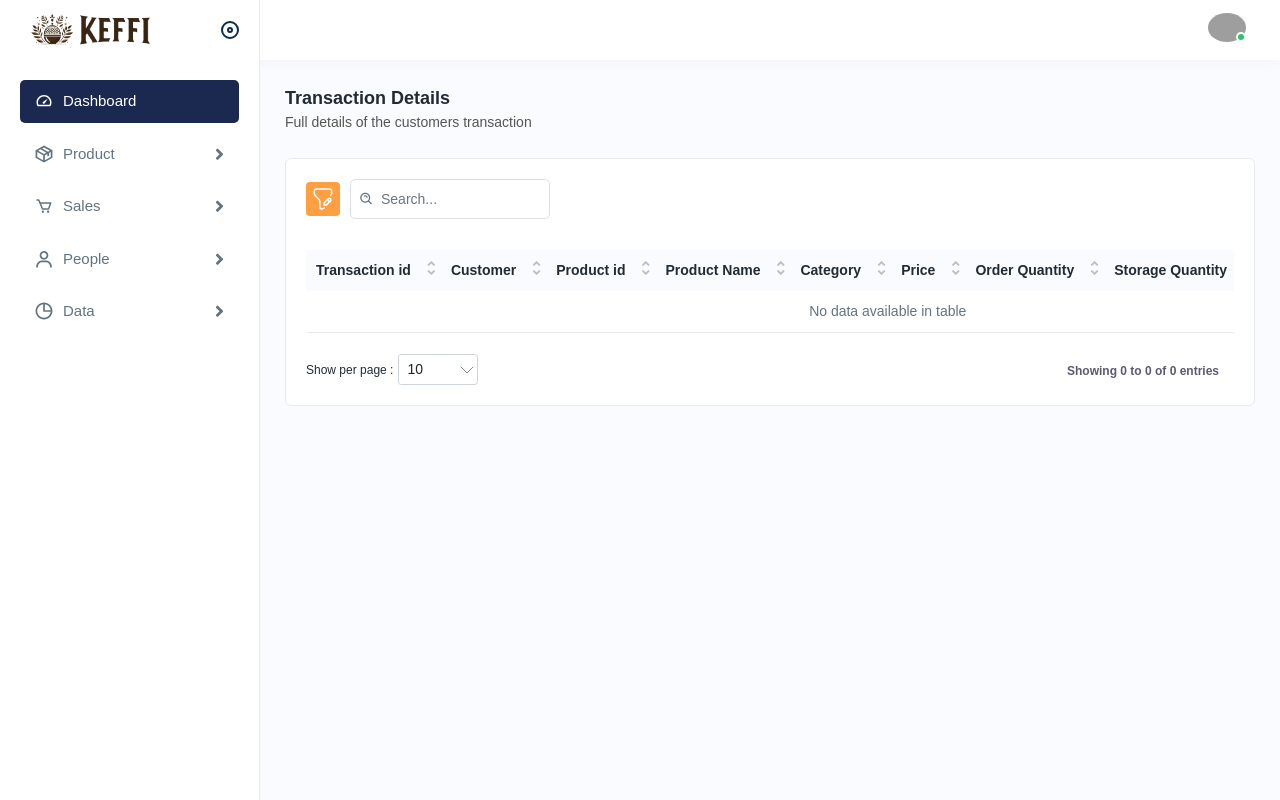
After one commit to ShanShenShan/finals, a PHP site: page /pos1/sales/sales_detail.php in a window 1280 px wide. The commit adds this page. Run offline with PHP 8.4, Linux system fonts and the light colour scheme; a user stored in the database is signed in; data that the repository does not hold is empty; grey boxes are pictures that could not be loaded.

Commit message:
transaction history full details and sales list

```diff
--- a/includes/sidebar.php
+++ b/includes/sidebar.php
@@ -79,7 +79,7 @@
                             <a href="javascript:void(0);"><img src="<?php echo"".FILEPATH."";?>/assets/img/icons/sales1.svg" alt="img"><span>
                                     Sales</span> <span class="menu-arrow"></span></a>
                             <ul>
-                                <li><a href="../sales/saleslist.php">Sales List</a></li>
+                                <li><a href="../sales/sales_list.php">Sales List</a></li>
                                 <li><a href="../sales/pending_list.php">Pending Orders</a></li>
                                 <li><a href="../sales/pos.php">POS</a></li>
 
--- /dev/null
+++ b/sales/sales_detail.php
@@ -0,0 +1,250 @@
+<?php require "../includes/header.php"; ?> <!-- Strictly requiring to include the header.php-->
+<?php require "../config/connection.php"; ?> <!-- Strictly requiring to include the connection.php-->
+<?php require "../includes/redirecting.php"; ?> <!-- Strictly requiring to include the redirecting.php-->
+<?php require "../includes/sidebar.php"; ?>
+<?php
+if (isset($_GET['id'])) {
+    $id = $_GET['id'];
+
+    $query = $connection->prepare("SELECT
+        inv.product_name,
+        cat.category_name,
+        inv.price,
+        inv.image,
+        tp.id AS transaction_product_id,
+        tp.tr_id AS tr_id,
+        tp.product_id,
+        tp.quantity,
+        tp.o_quantity,
+        tr.total_amount,
+        tr.cash_amount
+    FROM
+        inventory inv
+    INNER JOIN
+        category cat ON inv.category_id = cat.id
+    INNER JOIN
+        transaction_products tp ON inv.id = tp.product_id
+    INNER JOIN
+        transaction_records tr ON tp.tr_id = tr.customer_id
+    WHERE
+        tr.customer_id = :id");
+
+    $query->bindParam(':id', $id, PDO::PARAM_INT);
+    $query->execute();
+    $transaction_details = $query->fetchAll(PDO::FETCH_OBJ);
+
+    foreach ($transaction_details as $transaction_info) {
+        $customer_id = $transaction_info->tr_id;
+        $transaction_product_id = $transaction_info->transaction_product_id;
+        $product_id = $transaction_info->product_id;
+        $product_name = $transaction_info->product_name;
+        $category_name = $transaction_info->category_name;
+        $product_price = $transaction_info->price;
+        $storage = $transaction_info->quantity;
+        $order_quantity = $transaction_info->o_quantity;
+        $product_image = $transaction_info->image;
+        $total_amount = $transaction_info->total_amount;
+        $cash_amount = $transaction_info->cash_amount;
+
+        // Use the fetched data here as needed
+    }
+}
+
+
+?>
+
+<body>
+    <div class="page-wrapper">
+        <div class="content">
+
+
+
+            <div class="page-header">
+                <div class="page-title">
+                    <h4>Transaction Details</h4>
+                    <h6>Full details of the customers transaction</h6>
+                </div>
+            </div>
+            <div class="card">
+                <div class="card-body">
+                    <div class="table-top">
+                        <div class="search-set">
+                            <div class="search-path">
+                                <a class="btn btn-filter" id="filter_search">
+                                    <img src="<?php echo FILEPATH; ?>/assets/img/icons/filter.svg" alt="img">
+                                    <span><img src="<?php echo FILEPATH; ?>/assets/img/icons/closes.svg" alt="img"></span>
+                                </a>
+                            </div>
+                            <div class="search-input">
+                                <a class="btn btn-searchset"><img src="<?php echo FILEPATH; ?>/assets/img/icons/search-white.svg" alt="img"></a>
+                            </div>
+                        </div>
+                    </div>
+                    <!--Filtering option-->
+                    <div class="card mb-0" id="filter_inputs">
+                        <div class="card-body pb-0">
+                            <div class="row">
+
+                            </div>
+                        </div>
+                    </div>
+                    <!--Table data of the products-->
+                    <div class="table-responsive">
+                        <table class="table  datanew">
+                            <thead>
+                                <tr>
+                                    <th>Transaction id</th>
+                                    <th>Customer</th>
+                                    <th>Product id </th>
+                                    <th>Product Name</th>
+                                    <th>Category</th>
+                                    <th>Price</th>
+                                    <th>Order Quantity</th>
+                                    <th>Storage Quantity</th>
+                                    <th>Total</th>
+                                    <th>Cash Tendered</th>
+                                </tr>
+                            </thead>
+                            <tbody>
+                                <?php foreach ($transaction_details as $transaction_info) : ?><!--Iterating each value from admin list and assigning it to $admin-->
+                                    <tr>
+                                        <td><?php echo $transaction_product_id; ?></td>
+                                        <td><?php echo $transaction_info->tr_id; ?></td>
+                                        <td><?php echo $transaction_info->product_id; ?></td>
+                                        <td><?php echo $transaction_info->product_name; ?></td>
+                                        <td><?php echo $transaction_info->category_name; ?></td>
+                                        <td><?php echo $transaction_info->price;?></td>
+                                        <td><?php echo $transaction_info->o_quantity; ?></td>
+                                        <td><?php echo $transaction_info->quantity; ?></td>
+                                        <td><?php echo $transaction_info->total_amount; ?></td>
+                                        <td><?php echo $transaction_info->cash_amount;?></td>
+                                    </tr>
+                                <?php endforeach; ?>
+                            </tbody>
+                        </table>
+                    </div>
+                </div>
+            </div>
+            <?php foreach ($transaction_details as $transaction_info) : ?>
+
+
+                <div class="row">
+                    <div class="col-lg-8 col-sm-12">
+                        <div class="card">
+                            <div class="card-body">
+                                <div class="bar-code-view">
+                                    <p>Bar code Not available</p>
+                                    <a class="printimg">
+                                        <img src="<?php echo FILEPATH; ?>/assets/img/icons/printer.svg" alt="print">
+                                    </a>
+                                </div>
+                                <div class="productdetails">
+                                    <ul class="product-bar">
+                                        <li>
+                                            <h4>Product</h4>
+                                            <h6><?php echo $transaction_info->product_name; ?> </h6>
+                                        </li>
+                                        <li>
+                                            <h4>Category</h4>
+                                            <h6><?php echo $transaction_info->category_name;
+                                                ?></h6>
+                                        </li>
+
+
+                                        <li>
+                                            <h4>Order Quantity</h4>
+                                            <h6><?php echo $transaction_info->o_quantity;
+                                                ?></h6>
+                                        </li>
+
+                                        <li>
+                                            <h4>Storage Quantity</h4>
+                                            <h6><?php echo $transaction_info->quantity;
+                                                ?></h6>
+                                        </li>
+
+                                        <li>
+                                            <h4>Price</h4>
+                                            <h6><?php echo $transaction_info->price;
+                                                ?></h6>
+                                        </li>
+
+                                        <li>
+                                            <h4>Total amount</h4>
+                                            <h6><?php echo $transaction_info->total_amount;
+                                                ?></h6>
+                                        </li>
+
+                                        <li>
+                                            <h4>Cash tendered
+
+                                            </h4>
+                                            <h6><?php echo $transaction_info->cash_amount;
+                                                ?></h6>
+                                        </li>
+                                    </ul>
+                                </div>
+                            </div>
+                        </div>
+                    </div>
+                    <div class="col-lg-4 col-sm-12">
+    <div class="card">
+        <div class="card-body">
+            <div class="slider-product-details">
+                <div class="owl-carousel owl-theme product-slide">
+                    <div class="slider-product" style="text-align: center;"> <!-- Centering the content -->
+                        <img data-bs-target="#editProductModal" src="<?php echo FILEPATH; ?>/assets/img/product/<?php echo $transaction_info->image; ?>" alt="img" style="width: 200px; height: 300px; display: inline-block;"> <!-- Centering the image -->
+                        <h4><?php echo $transaction_info->product_name; ?></h4>
+                    </div>
+                </div>
+            </div>
+        </div>
+    </div>
+</div>
+
+                </div>
+            <?php endforeach; ?>
+        </div>
+    </div>
+    </div>
+
+    <!-- CODE FOR THE POP-UP EDIT FORM -->
+    <div class="modal fade" id="editProductModal" tabindex="-1" role="dialog" aria-labelledby="editProductModalLabel" aria-hidden="true">
+        <div class="modal-dialog" role="document">
+            <div class="modal-content">
+                <div class="modal-header">
+                    <h5 class="modal-title" id="editProductModalLabel">Edit Product Description</h5>
+                    <button type="button" class="btn-close" data-bs-dismiss="modal" aria-label="Close"></button>
+                </div>
+                <div class="modal-body">
+                    <!-- Form for editing product -->
+                    <form action="../process/product_crud/update_description.php" method="POST">
+
+                        <div class="mb-3">
+                            <label for="editCategoryName" class="form-label">Product Description</label>
+                            <input type="hidden" id="id" name="id">
+                            <textarea id="description" name="description" class="form-control" rows="4" cols="50">
+                            </textarea>
+                        </div>
+
+                        <div class="modal-footer">
+                            <button type="button" class="btn btn-secondary" data-bs-dismiss="modal">Cancel</button>
+                            <button type="submit" name="update_description" class="btn btn-primary">Confirm</button>
+                        </div>
+                    </form>
+                </div>
+            </div>
+        </div>
+    </div>
+
+    <?php require "../includes/footer.php"; ?> <!-- Strictly requiring to include the footer.php-->
+</body>
+<script>
+    // php to html
+    function Edit_Category(description, id) {
+        $('#id').val(id);
+        $('#description').val(description);
+    }
+</script>
+
+</html>
```
Also changed, not shown: admin_index.php (+26 -10 lines), sales/sales_list.php (added, +155 -0 lines).
